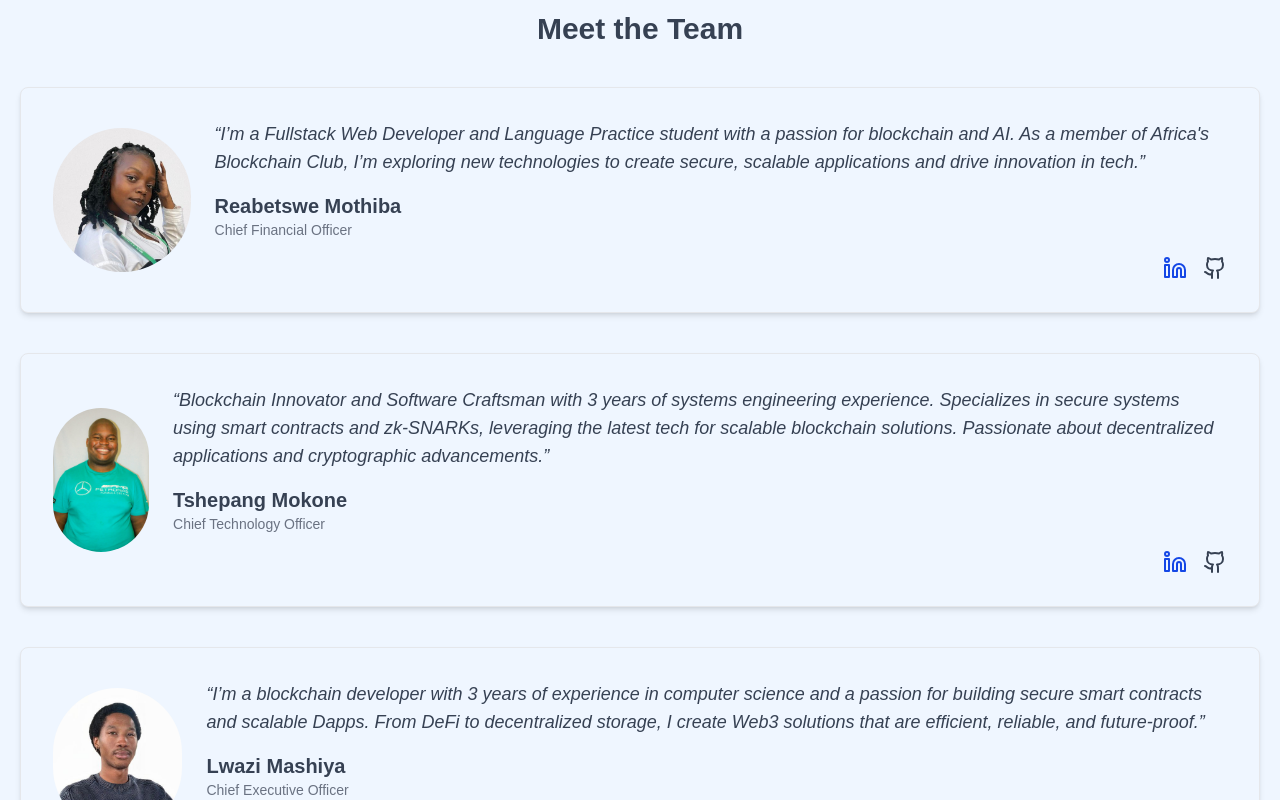
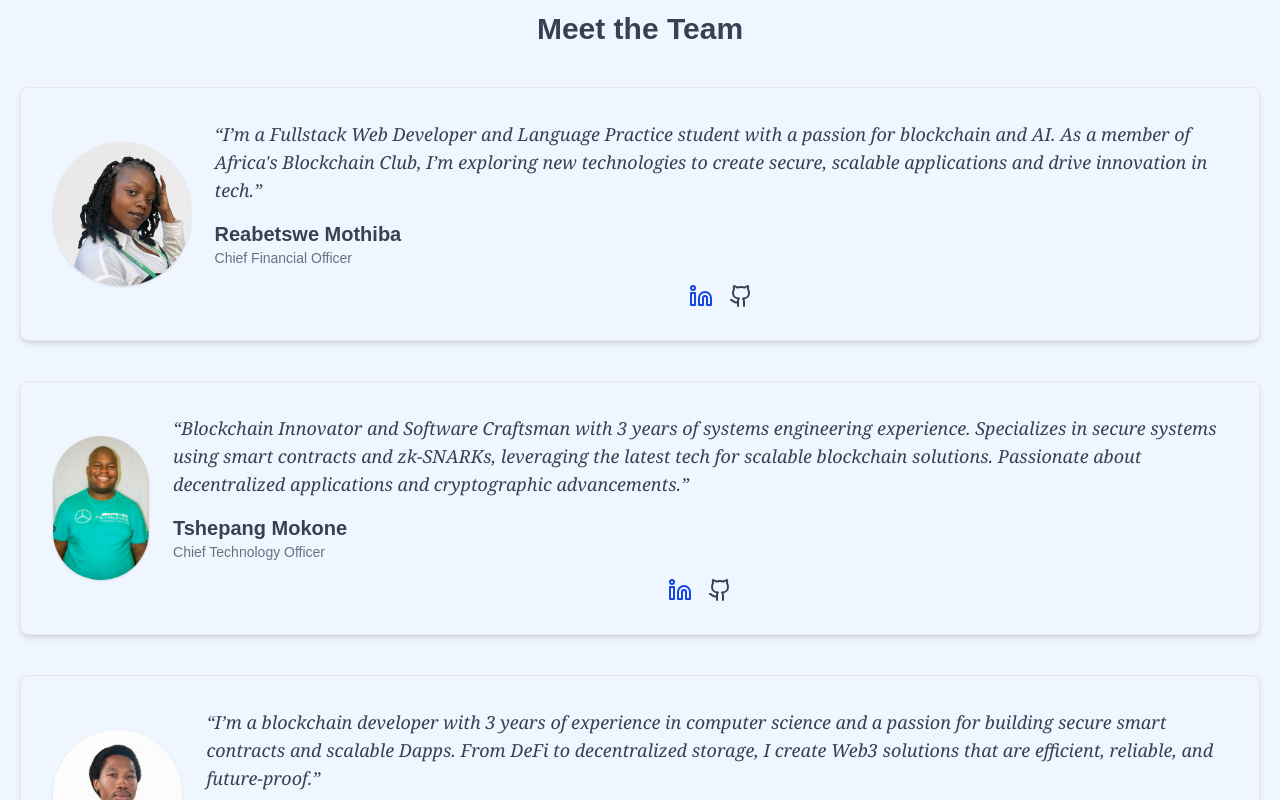
Before and after one commit to sandileSiwundla/BioHealthChain, a Next.js app in the folder my-next-app/: page / in a window 1280 px wide. Shown: the part 3640-4440 px from the top of the page. Built offline with nearby package versions, Linux system fonts and the light colour scheme.

Commit message:
Feat: Made 4 more UI design changes to the team component

```diff
--- a/my-next-app/components/teams.tsx
+++ b/my-next-app/components/teams.tsx
@@ -44,13 +44,13 @@ const Team = () => {
             quote: "Building decentralized applications for the future of secure digital transactions."
           }
         ].map((member, index) => (
-          <figure key={index} className="mb-10 flex items-center bg-blue-50 border border-gray-200 p-8 rounded-lg shadow-md">
+          <figure key={index} className="mb-10 flex items-center bg-blue-50 border border-gray-200 p-8 rounded-lg shadow-md hover:shadow-lg transition-shadow duration-300">
             {/* Profile Image on the Left */}
-            <img src={member.image} alt={member.name} className="w-36 h-36 object-cover rounded-full mr-6" />
+            <img src={member.image} alt={member.name} className="w-36 h-36 object-cover rounded-full mr-6 shadow-sm" />
 
             {/* Text Section on the Right */}
             <div className="text-left">
-              <blockquote className="italic text-gray-700 text-lg mb-4">
+              <blockquote className="italic text-gray-700 text-lg mb-4 font-serif">
                 “{member.quote}”
               </blockquote>
               <figcaption>
@@ -59,7 +59,7 @@ const Team = () => {
               </figcaption>
 
               {/* Social Links in the Bottom Right */}
-              <div className="flex justify-end gap-4 mt-4">
+              <div className="flex justify-center gap-4 mt-4">
                 <a href={member.linkedin} target="_blank" rel="noopener noreferrer">
                   <Linkedin className="w-6 h-6 text-blue-700 transition-transform duration-300 transform hover:scale-110" />
                 </a>
```
